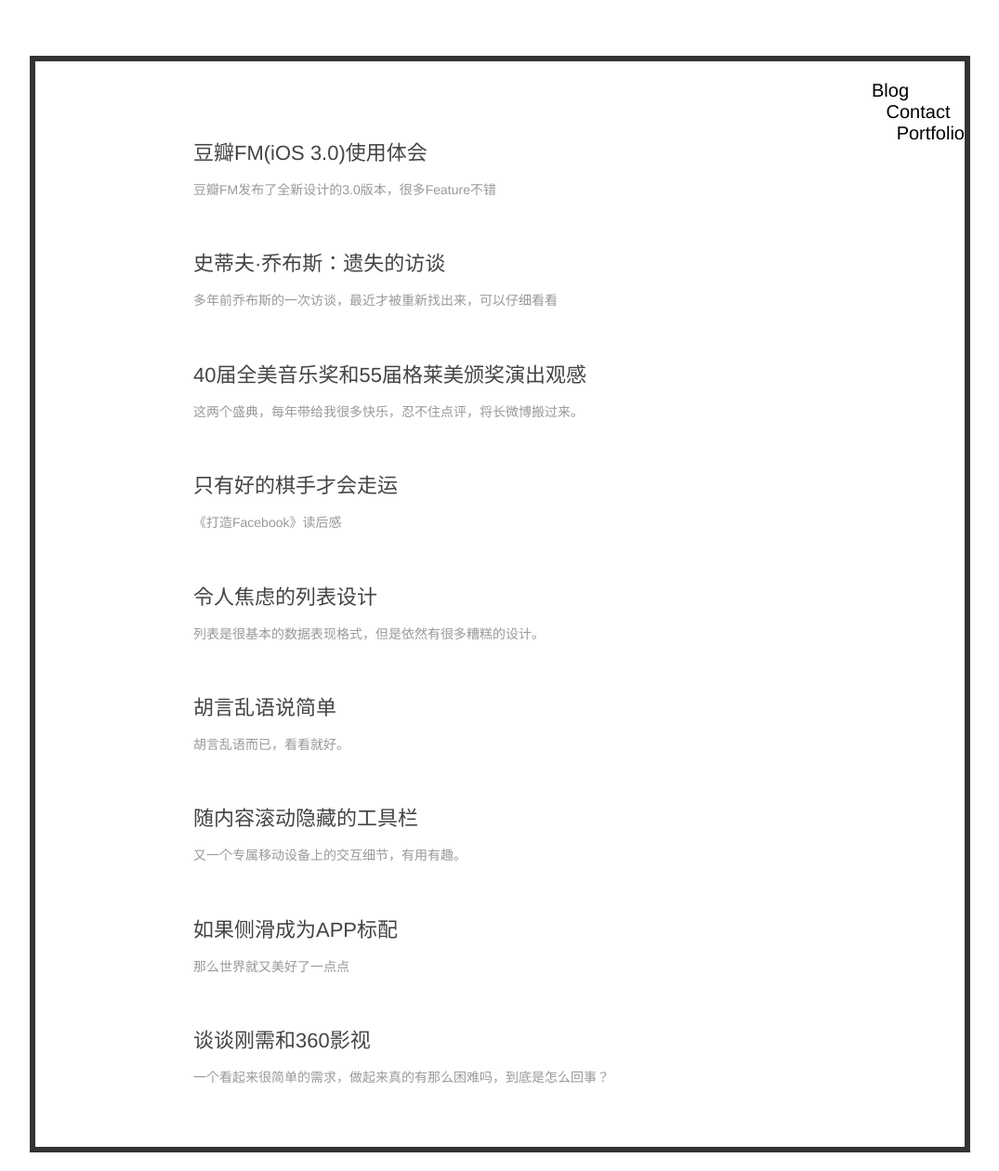
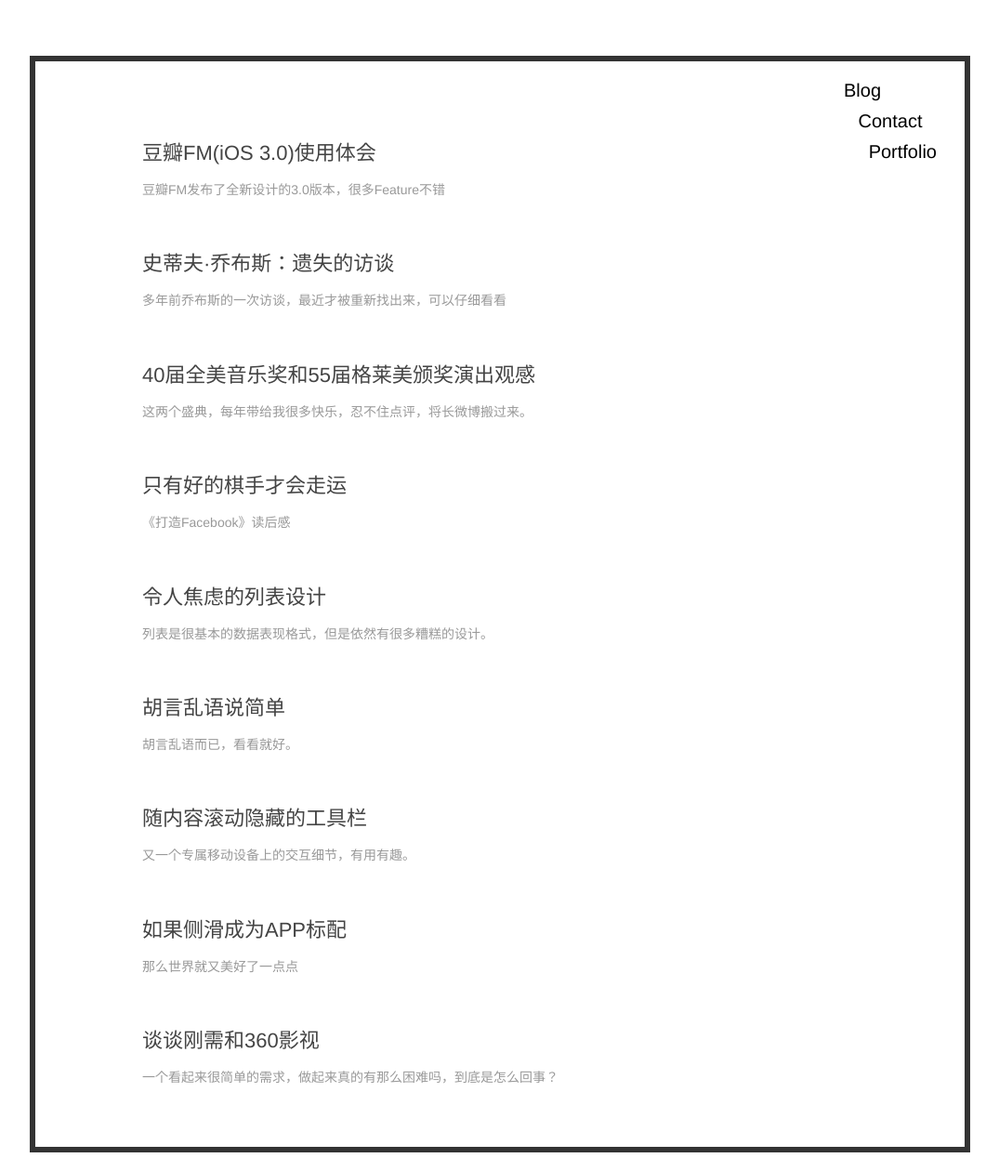
Before and after one commit to lynettelu/lynettelu.github.io, a Jekyll site: the page built from contact/index.md, in a window 1280 px wide. Shown: the whole page at 93% size, without its empty margins (102-1177 px from the left). Built offline with Jekyll 4.4.1, drawn with Linux system fonts in a browser that asks for light colours; Markdown is read by kramdown in place of the engine named in the settings.

Commit message:
index modified

```diff
--- a/css/default.css
+++ b/css/default.css
@@ -53,7 +53,7 @@
 .entry-title a:hover {text-decoration:none;}
 .entry-date {text-align:center;color:#999;margin-bottom:60px;font-size:14px;}
 
-h2 {font-size:22px;font-weight:;margin-bottom:25px;}
+h2 {font-size:22px;font-weight:200;margin-bottom:25px;}
 h3 {font-size:18px;font-weight:bold;margin-bottom:25px;}
 h4,h5,h6 {font-weight:bold;margin-bottom:15px;}
 p {margin-bottom:40px;line-height:1.8em;}
@@ -62,12 +62,12 @@
 pre code{background-color:transparent;border:none;padding:0;word-wrap:normal;}
 pre ol{margin-left:25px;list-style-type:decimal;}
 img {
-    width: 60%;
+    max-width: 100%;
 }
 /*************header style****************/
 .header {
                     font-family: {font:Title};
-                    margin: 80px auto;
+                    margin: 80px auto 100px;
 
               }
           .header h1 {
@@ -118,7 +118,7 @@
 .entry ol{margin-bottom:25px;margin-left:25px;}
 .entry ol li{margin-bottom:5px;list-style:decimal;line-height:1.1em;}
 .entry blockquote{margin-left:25px;font-size:14px;font-style:italic}
-.entry img{max-width:670px;display:block;margin:10px auto;}
+.entry img{max-width:100%;display:block;margin:10px auto;}
 
 
 .index-content .section { position:relative; padding-top:20px;
@@ -144,7 +144,7 @@
 }
 
 .index-content .artical-list { width:75%; margin:60px auto;
-                               margin-right: 110px;  }
+                               padding-right: 80px;  }
 .index-content .artical-list li { margin-left:30px;
                                   margin-right: 30px;
                                   margin-top: 50px;
@@ -155,8 +155,11 @@
 .index-content .title-desc {color:#999;font-size:14px;line-height:1.6em;}
 
 .index-content .artical-cate { width:100px; padding-bottom: 80px;float: right;
+                            margin-right: 30px;
                                }
-.index-content .artical-cate li { display:block; zoom:1; font-size:20px; width:100px; cursor:pointer; }
+.index-content .artical-cate li { display:block; zoom:1; font-size:20px; font-weight:200; width:100px; cursor:pointer;
+                                  padding-bottom: 10px;
+                                }
 .index-content .artical-cate li a,
 .index-content .artical-cate li a:visited { display:block; zoom:1; color:#000; width:100%; }
 .index-content .artical-cate li a:hover { text-decoration:none; }
--- a/js/prettify/prettify.css
+++ b/js/prettify/prettify.css
@@ -21,7 +21,9 @@
 .prettyprint{background:#000;}
 li.L0, li.L1, li.L2, li.L3, li.L4, li.L5, li.L6, li.L7, li.L8, li.L9{color:#555;}
 li.L1, li.L3, li.L5, li.L7, li.L9{background:#111;}
-img {padding: 4px;
+img {
+     max-width: 100%
+     padding: 4px;
      border: 1px solid #fff;
      }
 img:hover {
```
Also changed, not shown: index.md (+2 -0 lines).
